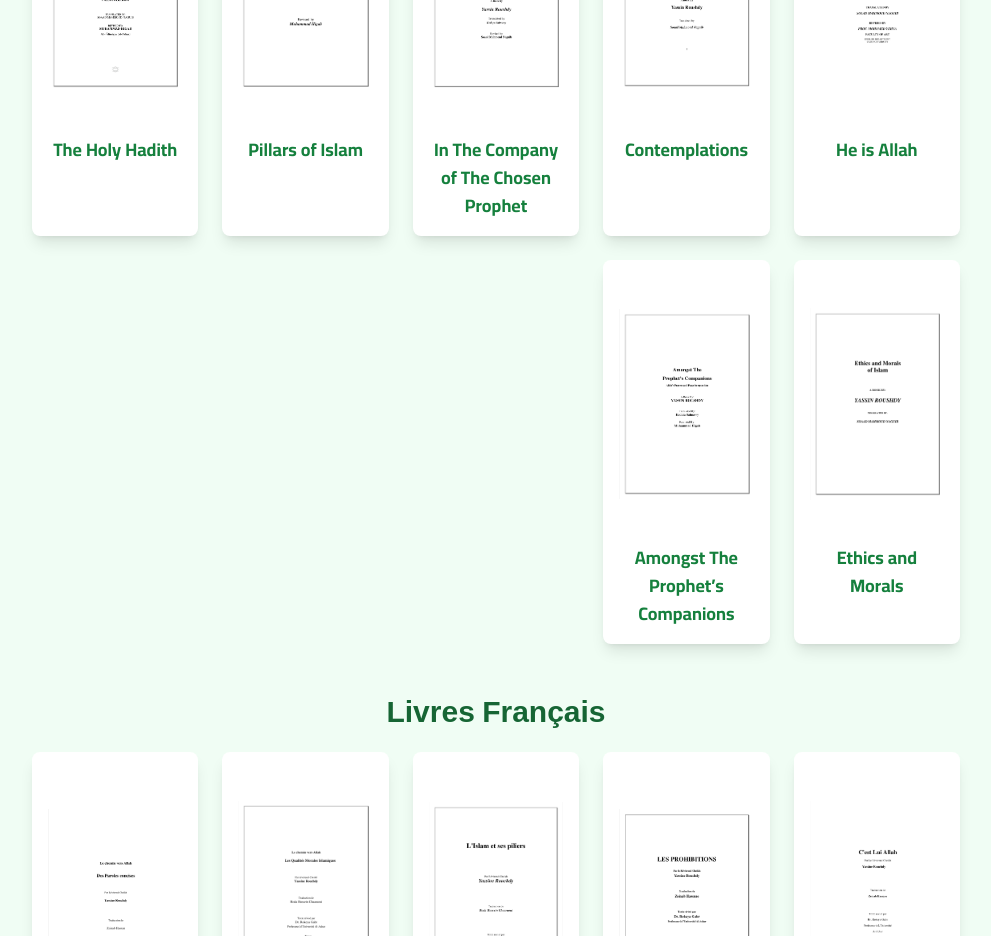
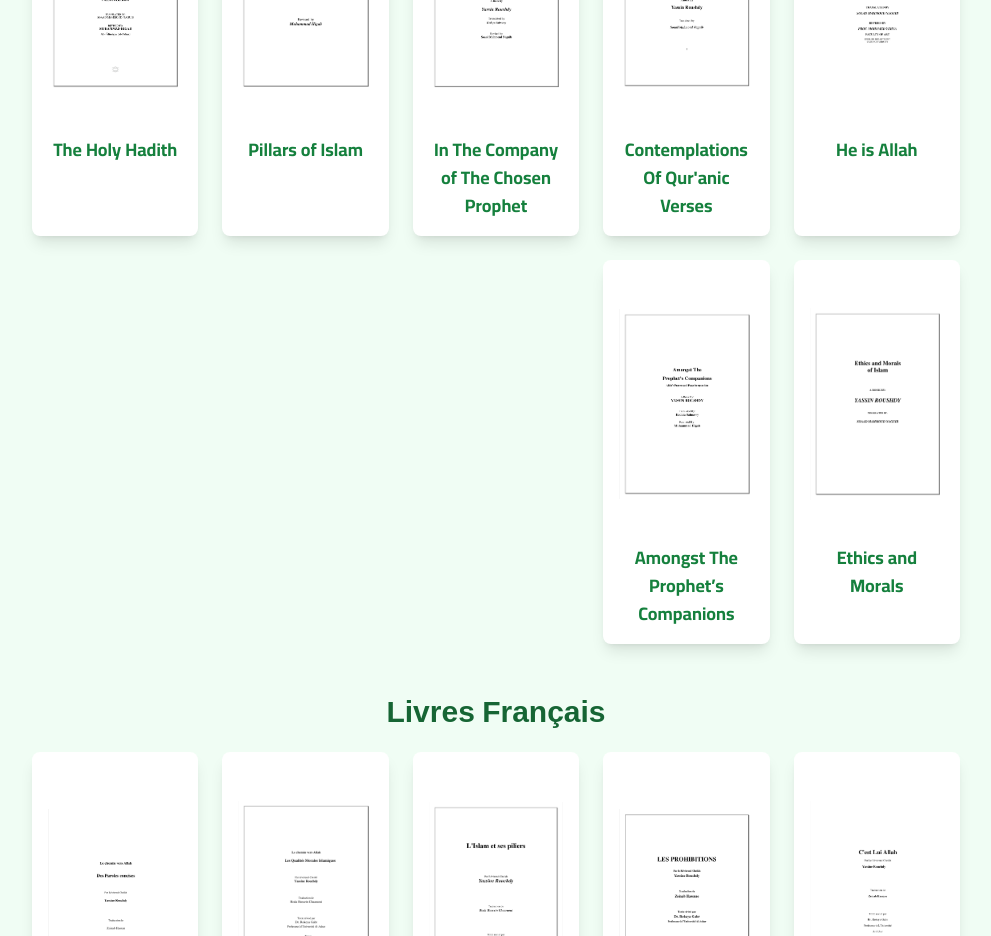
Before and after one commit to s-zankalony/tafseer-app, a React (Vite) app: page /books in a window 1280 px wide. Shown: the part 1840-2776 px from the top of the page, without its empty margins (32-1023 px from the left). Built offline with nearby package versions, Linux system fonts and the light colour scheme.

Commit message:
Update book name for Contemplations to include full title

```diff
--- a/src/assets/books/booksData.js
+++ b/src/assets/books/booksData.js
@@ -114,7 +114,7 @@ const booksData = [
   },
   {
     id: 'contemplations',
-    name: 'Contemplations',
+    name: "Contemplations Of Qur'anic Verses",
     thumbnail: '/books/thumbnails/12 Contemplations.png',
     language: 'en',
     pdf: '/books/english/12 Contemplations.pdf',
```
